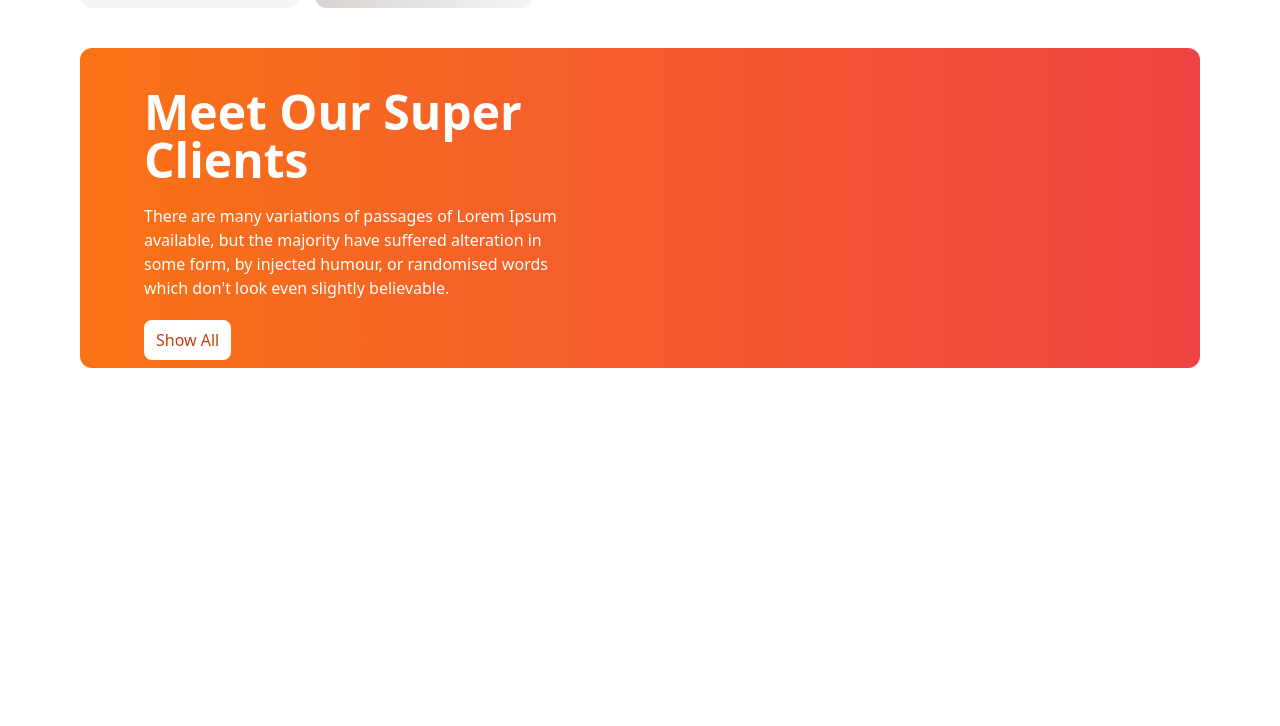
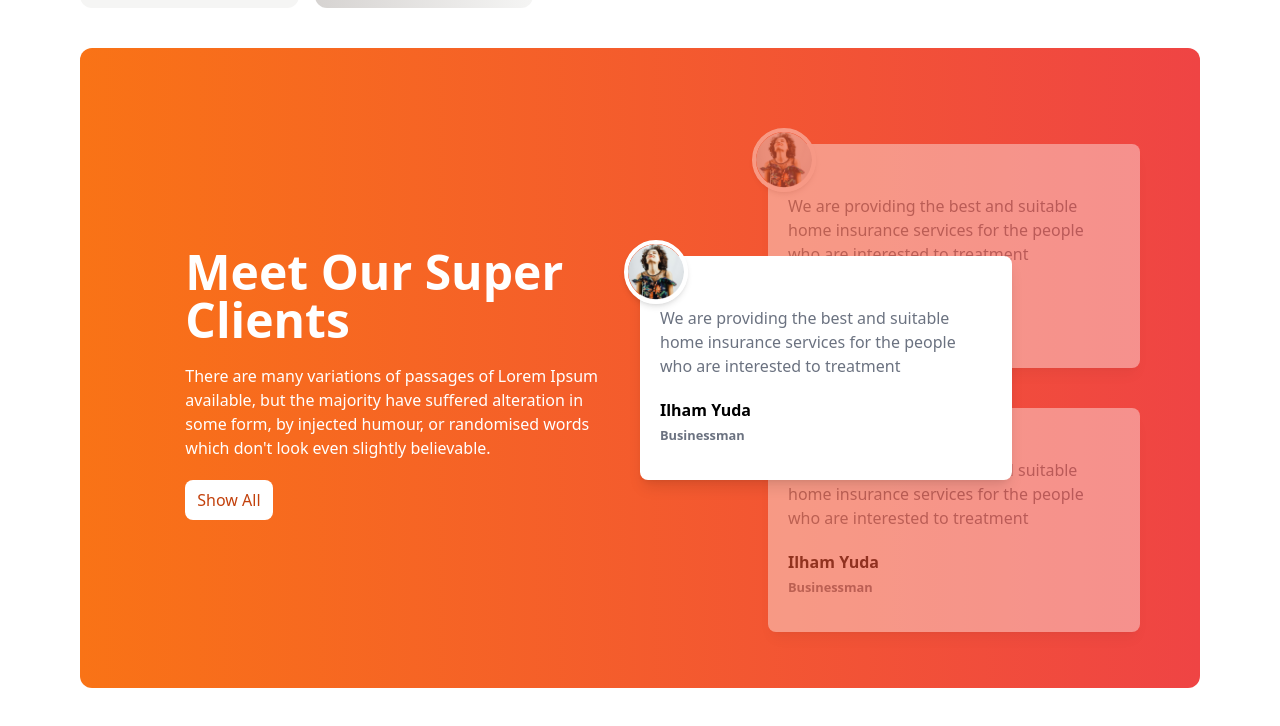
Before and after one commit to Umair505/TeaHaven_With_Tailwind, a plain HTML site: page index.html in a window 1280 px wide. Shown: the part 1696-2422 px from the top of the page. Before the commit the page ends 2160 px from the top, so only its background shows below. Drawn offline with nearby package versions, Linux system fonts and the light colour scheme.

Commit message:
Review Section Added

```diff
--- a/index.html
+++ b/index.html
@@ -142,15 +142,57 @@
            <section class="mb-24">
                 <div class="bg-gradient-to-r from-orange-500 to-red-500 rounded-xl grid grid-cols-1 lg:grid-cols-2 text-white px-7 md:px-16">
                     <!-- Text Section  -->
+                    <div class="flex justify-center items-center">
                         <div class="w-5/6">
                             <h1 class="text-5xl font-bold mb-5 mt-10">Meet Our Super Clients</h1>
                             <p class="mb-5">There are many variations of passages of Lorem Ipsum available, but the majority have suffered alteration in some form, by injected humour, or randomised words which don't look even slightly believable. </p>
                             <button class="bg-white text-orange-700 px-3 py-2 rounded-lg mb-2">Show All</button>
                          </div>
+                    </div>
                      <!-- Reviews Card Section -->
+                     <div class="relative py-24 ">
+                        <!-- Middle Card -->
+                        <div class="absolute z-10 top-44 md:top-52">
+                            <div class="h-56  bg-white text-black rounded-lg w-full md:w-3/4 shadow-lg flex items-center px-5">
+                                <!-- Image in Top-Left Corner -->
+                                <div class="absolute -top-4 -left-4 ">
+                                    <img src="images/client.png" alt="Client Image" class="w-16 h-16 rounded-full border-4 border-white shadow-md">
+                                </div>
                                 <div>
+                                    <p class="text-gray-500 mb-5 pt-4">We are providing the best and suitable home insurance services for the people who are interested to treatment</p>
+                                    <h1 class="font-bold">Ilham Yuda</h1>
+                                    <small class="font-bold text-gray-500">Businessman</small>
+                                </div>
+                            </div>
+                        </div>
 
+                        <!-- Top Card -->
+                        <div class="relative h-56 md:left-32 left-8 bg-white text-black rounded-lg w-full md:w-3/4 shadow-lg flex items-center px-5 opacity-40">
+                            <!-- Image in Top-Left Corner -->
+                            <div class="absolute -top-4 -left-4 ">
+                                <img src="images/client.png" alt="Client Image" class="w-16 h-16 rounded-full border-4 border-white shadow-md">
                             </div>
+                            <div>
+                                <p class="text-gray-500 mb-5 pt-4">We are providing the best and suitable home insurance services for the people who are interested to treatment</p>
+                                <h1 class="font-bold">Ilham Yuda</h1>
+                                <small class="font-bold text-gray-500">Businessman</small>
+                            </div>
+                        </div>
+
+                        <!-- Bottom Card -->
+                        <div class="relative h-56 md:left-32 left-8 bg-white text-black rounded-lg w-full md:w-3/4 shadow-lg flex items-center px-5 top-10 opacity-40">
+                            <!-- Image in Top-Left Corner -->
+                            <div class="absolute -top-4 -left-4 ">
+                                <img src="images/client.png" alt="Client Image" class="w-16 h-16 rounded-full border-4 border-white shadow-md">
+                            </div>
+                            <div>
+                                <p class="text-gray-500 mb-5 pt-4">We are providing the best and suitable home insurance services for the people who are interested to treatment</p>
+                                <h1 class="font-bold">Ilham Yuda</h1>
+                                <small class="font-bold text-gray-500">Businessman</small>
+                            </div>
+                        </div>
+                    </div>
+
                 </div>
            </section>
     </main>
```
Lines whose indentation alone changed are shown as unchanged.
